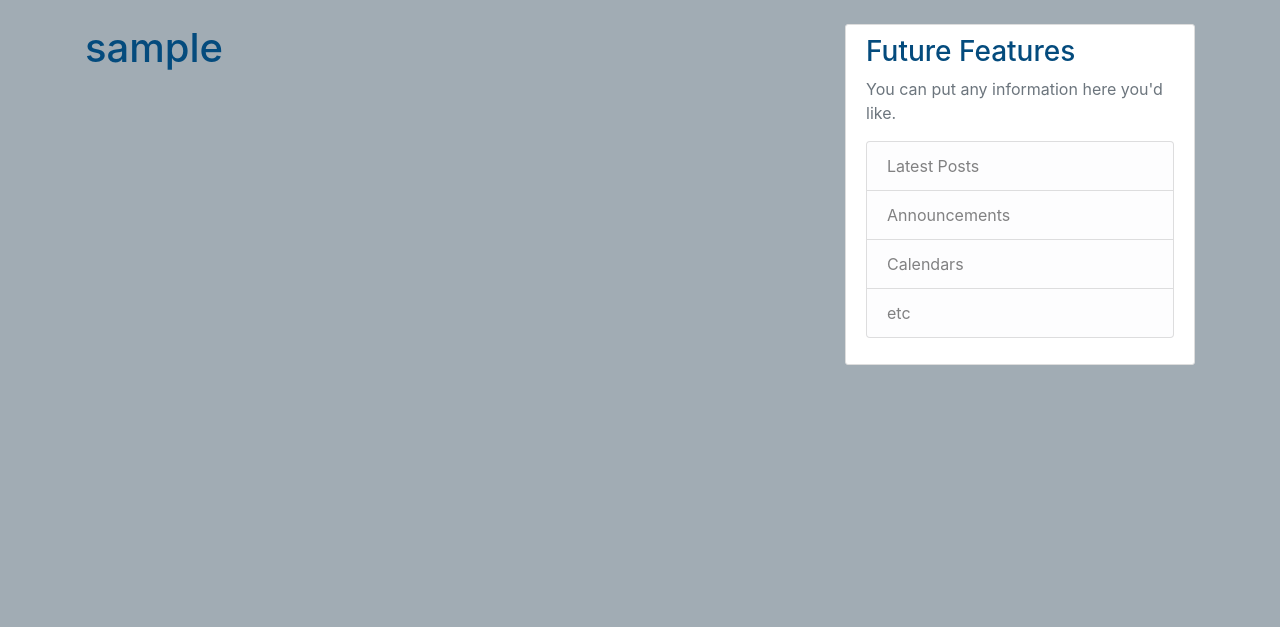
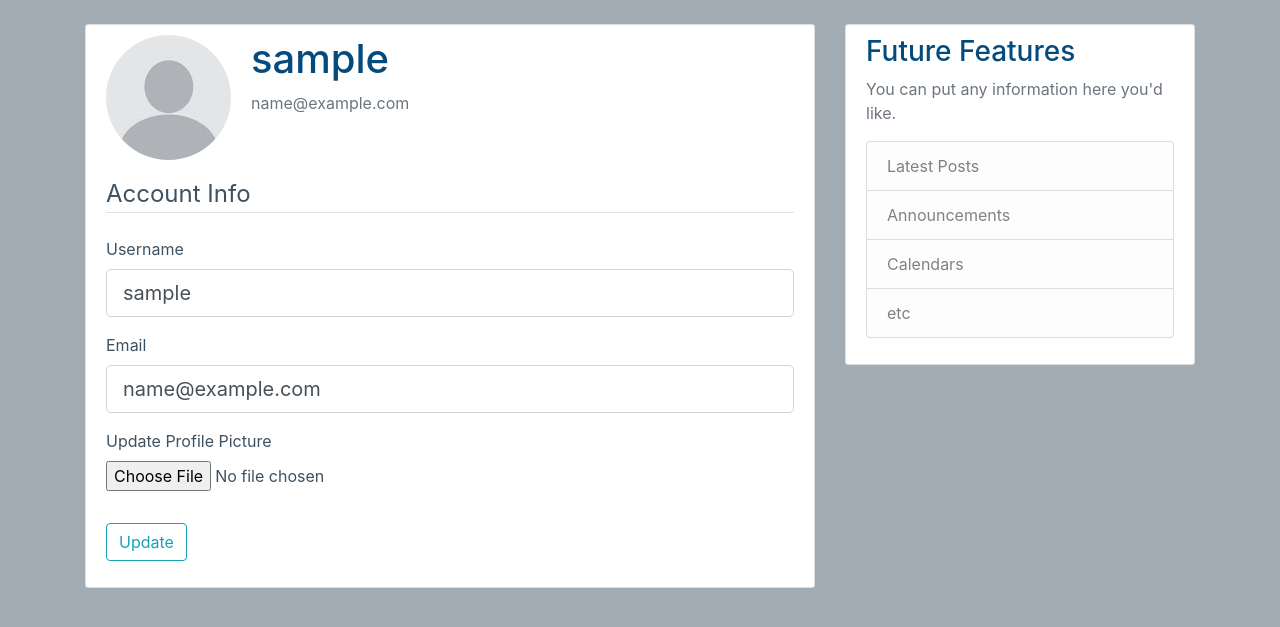
Before and after one commit to RoryM18/set09103_CW, a Flask app: page /account in a window 1280 px wide. Shown: the part 56-683 px from the top of the page. Run offline with Flask 2, Linux system fonts and the light colour scheme; the visitor is signed in with stand-in values (Sample User, id 1); data comes from the database, SQL or seed files in the repository; both versions use the stored data as it was after the commit; some libraries are stand-ins or nearby versions.

Commit message:
Added profile picture cutomisation and automatic resizing

```diff
--- a/Flask_Blog/flaskblog/forms.py
+++ b/Flask_Blog/flaskblog/forms.py
@@ -1,4 +1,6 @@
 from flask_wtf import FlaskForm
+from flask_wtf.file import FileField, FileAllowed
+from flask_login import current_user
 from wtforms import StringField, PasswordField, SubmitField, BooleanField
 from wtforms.validators import DataRequired, Length, Email, EqualTo, ValidationError
 from flaskblog.models import User
@@ -34,4 +36,26 @@ class LoginForm(FlaskForm):
 
     remember = BooleanField('Remember Me')
 
-    submit = SubmitField('Sign Up!')
+    submit = SubmitField('Log In!')
+
+
+class UpdateAccountForm(FlaskForm):
+    username = StringField('Username', validators=[DataRequired(), Length(min=2, max=20)])
+
+    email = StringField('Email', validators=[DataRequired(), Email()])
+
+    picture =FileField('Update Profile Picture', validators=[FileAllowed(['jpg', 'png'])])
+
+    submit = SubmitField('Update')
+
+    def validate_username(self, username):
+        if username.data != current_user.username:
+             user = User.query.filter_by(username=username.data).first()
+             if user:
+                raise ValidationError('That username is taken. Please choose a diffrent one.')
+
+    def validate_email(self, email):
+        if email.data != current_user.email:
+            user = User.query.filter_by(email=email.data).first()
+            if user:
+                raise ValidationError('That email is taken. Please choose a diffrent one.')
--- a/Flask_Blog/flaskblog/routes.py
+++ b/Flask_Blog/flaskblog/routes.py
@@ -1,6 +1,9 @@
+import os
+import secrets
+from PIL import Image
 from flask import render_template, url_for, flash, redirect, request
 from flaskblog import app, db, bcrypt
-from flaskblog.forms import RegistrationForm, LoginForm
+from flaskblog.forms import RegistrationForm, LoginForm, UpdateAccountForm
 from flaskblog.models import User, Post
 from flask_login import login_user, current_user, logout_user, login_required
 
@@ -66,8 +69,35 @@ def logout():
     return redirect(url_for('home'))
 
 
+def save_picture(form_picture):
+    random_hex = secrets.token_hex(8)
+    _, f_ext = os.path.splitext(form_picture.filename)
+    picture_fn = random_hex + f_ext
+    picture_path = os.path.join(app.root_path, 'static/profile_pics', picture_fn)
 
-@app.route("/account")
+    output_size = (125, 125)
+    i = Image.open(form_picture)
+    i.thumbnail(output_size)
+    i.save(picture_path)
+
+    return picture_fn
+
+
+@app.route("/account", methods=['GET', 'POST'])
 @login_required
 def account():
-    return render_template('account.html', title='Account')
+    form = UpdateAccountForm()
+    if form.validate_on_submit():
+        if form.picture.data:
+            picture_file = save_picture(form.picture.data)
+            current_user.image_file = picture_file
+        current_user.username = form.username.data
+        current_user.email = form.email.data
+        db.session.commit()
+        flash('Your account has been updated!', 'success')
+        return redirect(url_for('account'))
+    elif request.method == 'GET':
+        form.username.data = current_user.username
+        form.email.data = current_user.email
+    image_file = url_for('static', filename='profile_pics/' + current_user.image_file)
+    return render_template('account.html', title='Account', image_file=image_file, form=form)
--- a/Flask_Blog/flaskblog/templates/account.html
+++ b/Flask_Blog/flaskblog/templates/account.html
@@ -1,4 +1,57 @@
 {% extends "layout.html" %}
 {% block content %}
-	<h1>{{ current_user.username }}</h1>
+	<div class ="content-section">
+		<div class ="media">
+			<img class ="rounded-circle account-img" src={{ image_file }}>
+			<div class="media-body">
+				<h2 class="account-heading">{{ current_user.username }}</h2>
+				<p class="text-secondary">{{ current_user.email }}</p>
+			</div>
+		</div>
+                <form method="POST" action="" enctype="multipart/form-data">
+                        {{form.hidden_tag() }}
+                        <fieldset class="form-group">
+                                <legend class="border-bottom mb-4">Account Info</legend>
+                                <div class="form-group">
+                                        {{ form.username.label(class="form-control-label") }}
+
+                                        {% if form.username.errors %}
+                                                {{ form.username(class="form-control form-control-lg is-invalid") }}
+                                                <div class="invalid-feedback">
+                                                        {% for error in form.username.errors%}
+                                                        <span>{{ error }}</span>
+                                                        {% endfor %}
+                                                </div>
+                                        {% else %}
+                                                {{ form.username(class="form-control form-control-lg") }}
+                                        {% endif %}
+                                </div>
+                                <div class="form-group">
+                                        {{ form.email.label(class="form-control-label") }}
+                                        {% if form.email.errors %}
+                                                {{ form.email(class="form-control form-control-lg is-invalid") }}
+                                                <div class="invalid-feedback">
+                                                        {% for error in form.email.errors%}
+                                                       		<span>{{ error }}</span>
+                                                        {% endfor %}
+                                                </div>
+                                        {% else %}
+                                                {{ form.email(class="form-control form-control-lg") }}
+                                        {% endif %}
+                                </div>
+				<div class="form-group">
+                                        {{ form.picture.label() }}
+					{{ form.picture(class="form-control-file") }}
+					{% if form.picture.errors %}
+						{% for error in form.picture.errors%}
+							<span class="text-danger">{{ error }}</span></br>
+                                                {% endfor %}
+					{% endif %}
+				</div>
+                        </fieldset>
+                        <div class="form-group">
+                                {{ form.submit(class="btn btn-outline-info") }}
+                        </div>
+                </form>
+	</div>
 {% endblock content %}
--- a/Flask_Blog/flaskblog/templates/register.html
+++ b/Flask_Blog/flaskblog/templates/register.html
@@ -68,6 +68,5 @@
 		<small class="text-muted">
 			Already Have An Account? <a class="ml-2" href="{{ url_for('login') }}">Sign In</a>
 		</small>
-
 	</div>
 {% endblock content%}
```
Also changed, not shown: Flask_Blog/flaskblog/static/profile_pics/1c8676b122647662.jpg (added), Flask_Blog/flaskblog/static/profile_pics/285a87bd25a577b0.jpg (added), Flask_Blog/flaskblog/static/profile_pics/936de9dd6692ac64.jpg (added), Flask_Blog/flaskblog/static/profile_pics/e44ad3087c3e5300.jpg (added), Flask_Blog/instance/site.db, 2 other files.
